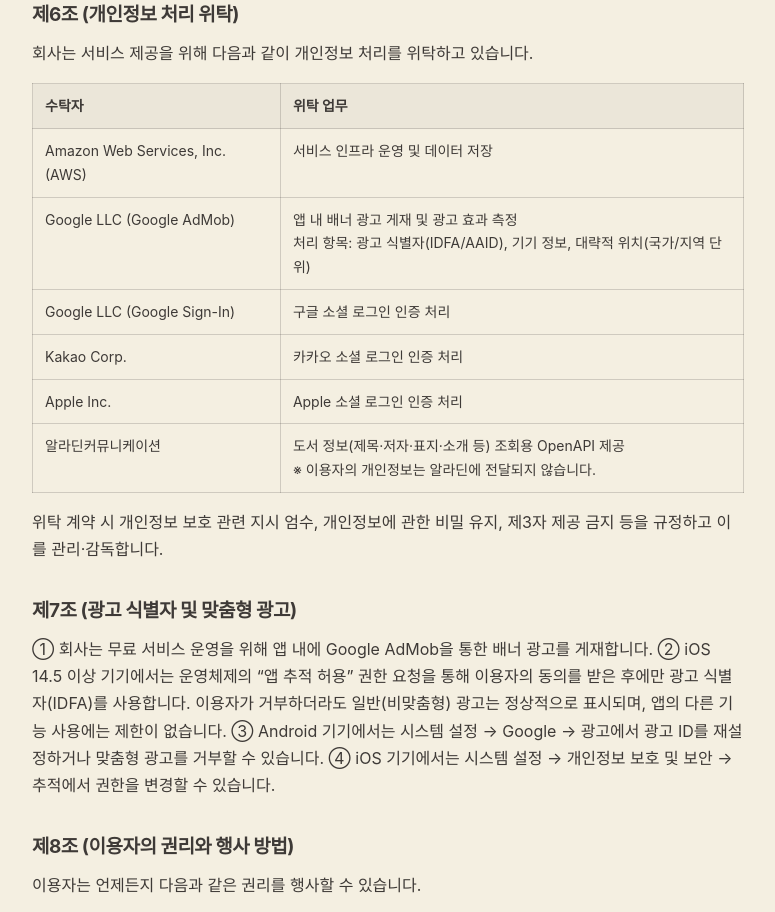
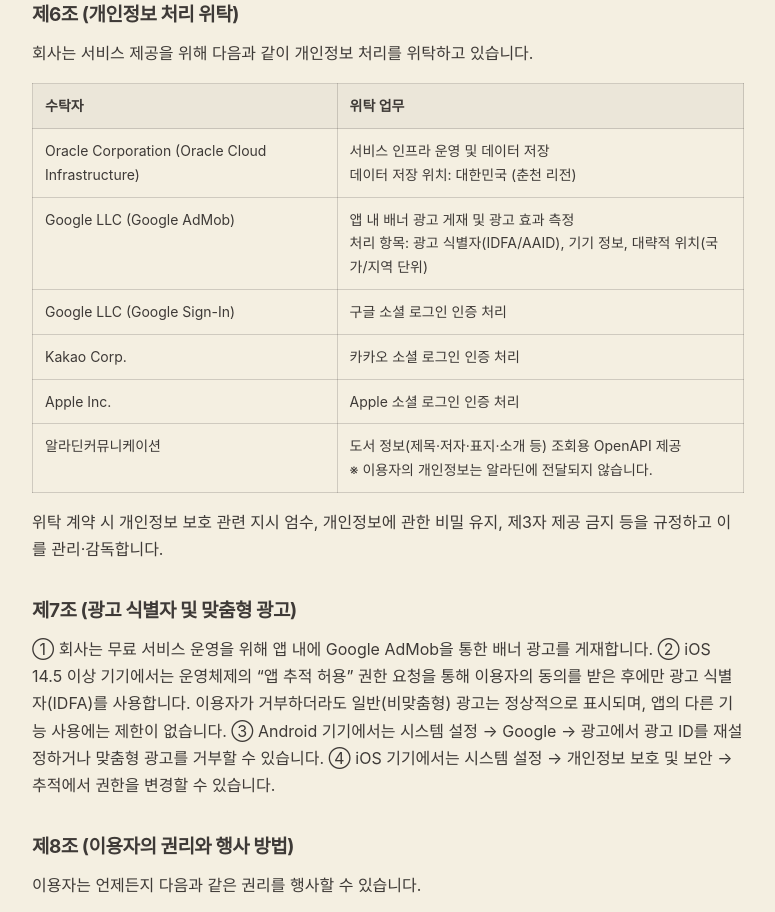
Before and after one commit to wlswo/perfil, an Astro site: page /perfil/privacy in a window 1280 px wide. Shown: the part 1615-2527 px from the top of the page, without its empty margins (252-1027 px from the left). Built offline with nearby package versions, Linux system fonts and the light colour scheme; Astro itself is replaced by a stand-in of ours.

Commit message:
docs(privacy): AWS → Oracle Cloud Infrastructure (춘천 리전)
서비스 인프라가 실제로 Oracle Cloud (한국 춘천 리전)에서 운영되고 있어
처리방침의 위탁 수탁자 정보를 정확하게 갱신. 데이터 저장 위치
(대한민국)도 함께 명시.

```diff
--- a/src/pages/privacy.md
+++ b/src/pages/privacy.md
@@ -68,7 +68,7 @@
 
 | 수탁자 | 위탁 업무 |
 |---|---|
-| Amazon Web Services, Inc. (AWS) | 서비스 인프라 운영 및 데이터 저장 |
+| Oracle Corporation (Oracle Cloud Infrastructure) | 서비스 인프라 운영 및 데이터 저장<br>데이터 저장 위치: 대한민국 (춘천 리전) |
 | Google LLC (Google AdMob) | 앱 내 배너 광고 게재 및 광고 효과 측정<br>처리 항목: 광고 식별자(IDFA/AAID), 기기 정보, 대략적 위치(국가/지역 단위) |
 | Google LLC (Google Sign-In) | 구글 소셜 로그인 인증 처리 |
 | Kakao Corp. | 카카오 소셜 로그인 인증 처리 |
```
